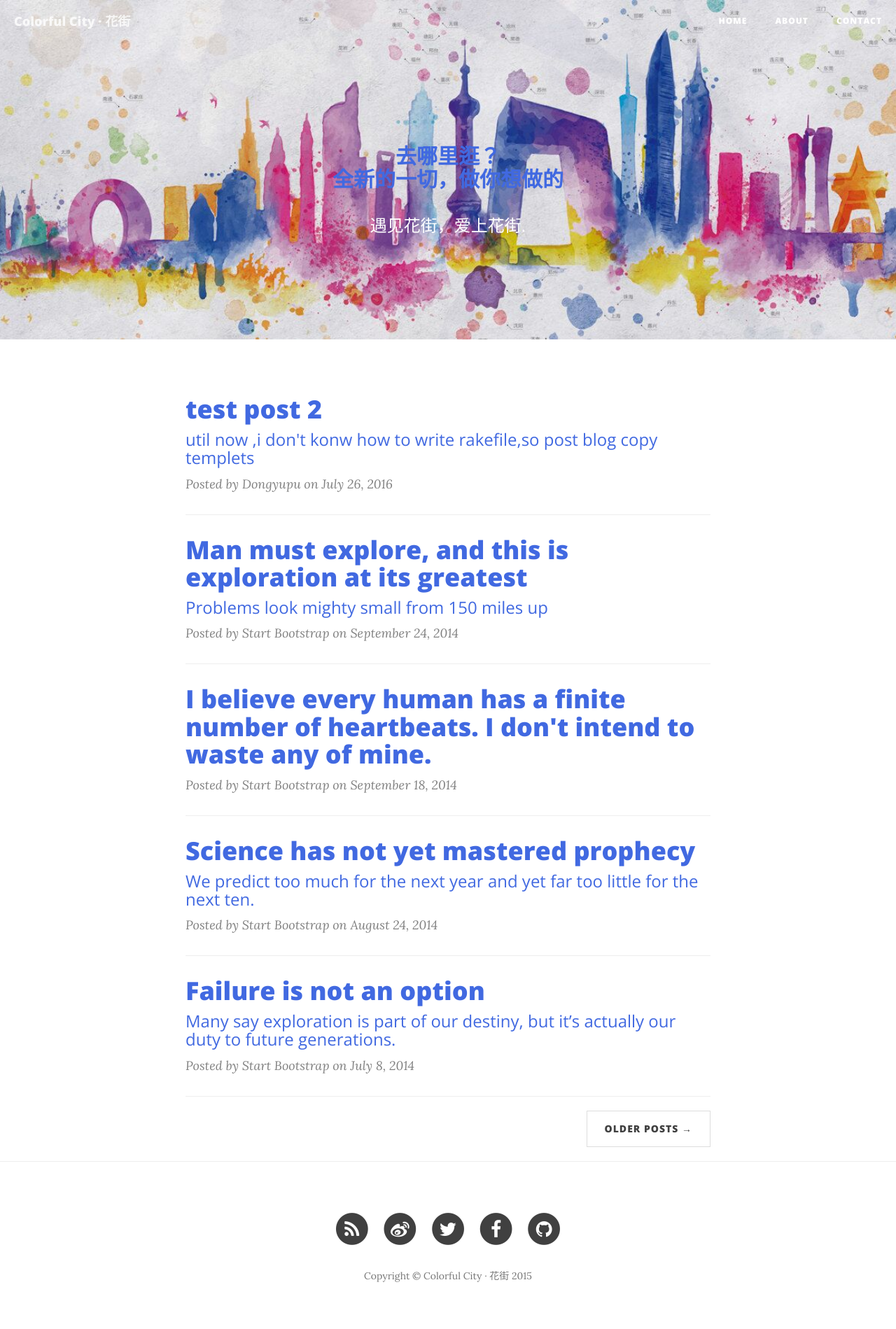
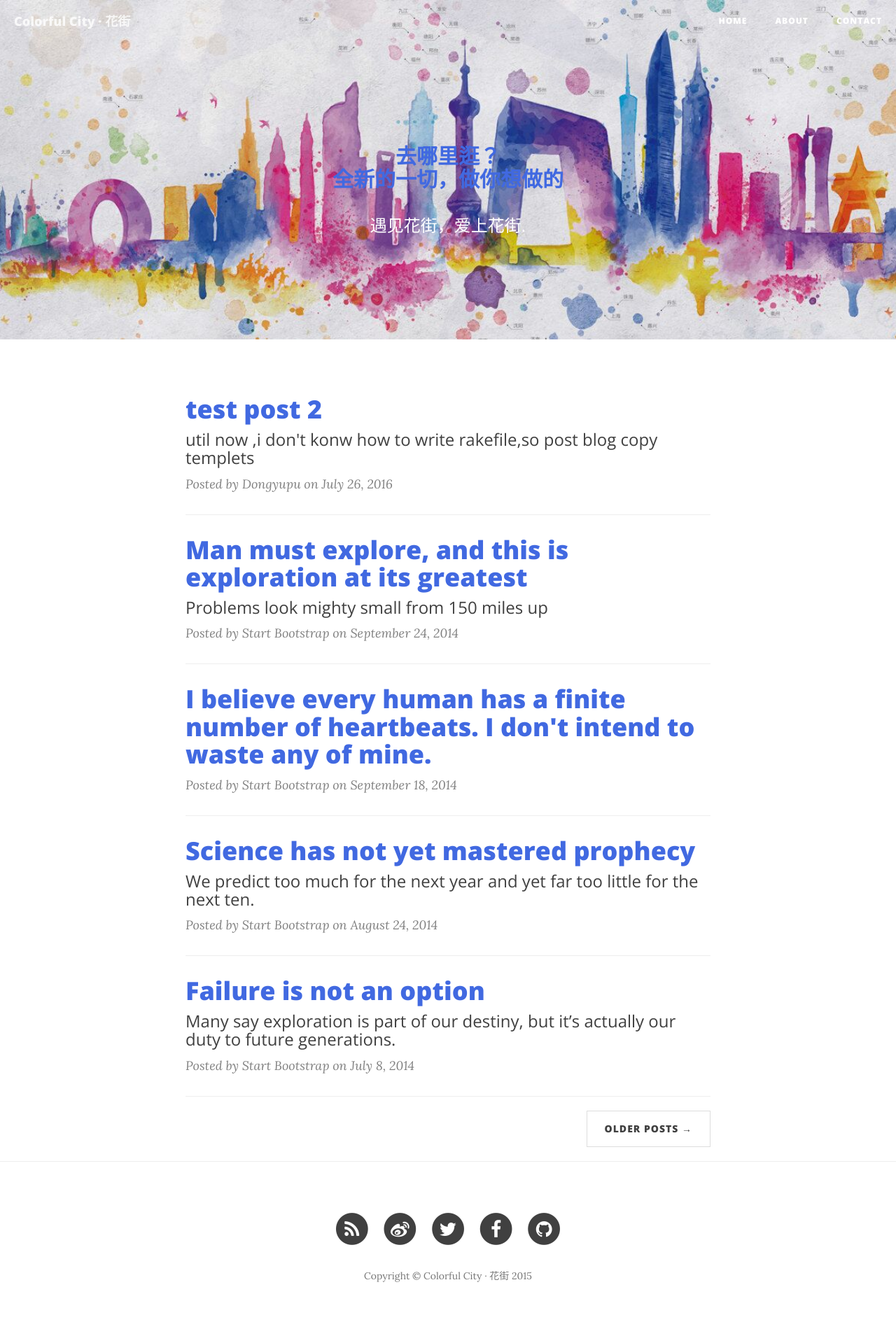
Before and after one commit to dongyupu/colorfulcity, a Jekyll site: the page built from index.html, in a window 1280 px wide. Shown: the whole page at 70% size. Built offline with Jekyll 4.4.1, drawn with Linux system fonts in a browser that asks for light colours; nearby versions of some CDN libraries; the list of posts is cut into pages by our own code.

Commit message:
Update clean-blog.css

```diff
--- a/css/clean-blog.css
+++ b/css/clean-blog.css
@@ -17,7 +17,10 @@
 h5,
 h6 {
   font-family: 'Open Sans', 'Helvetica Neue', Helvetica, Arial, sans-serif;
-  font-weight: 800;color:RoyalBlue ;
+  font-weight: 800;
+}
+h2{
+  color:RoyalBlue ;
 }
 a {
   color: #404040;
```
